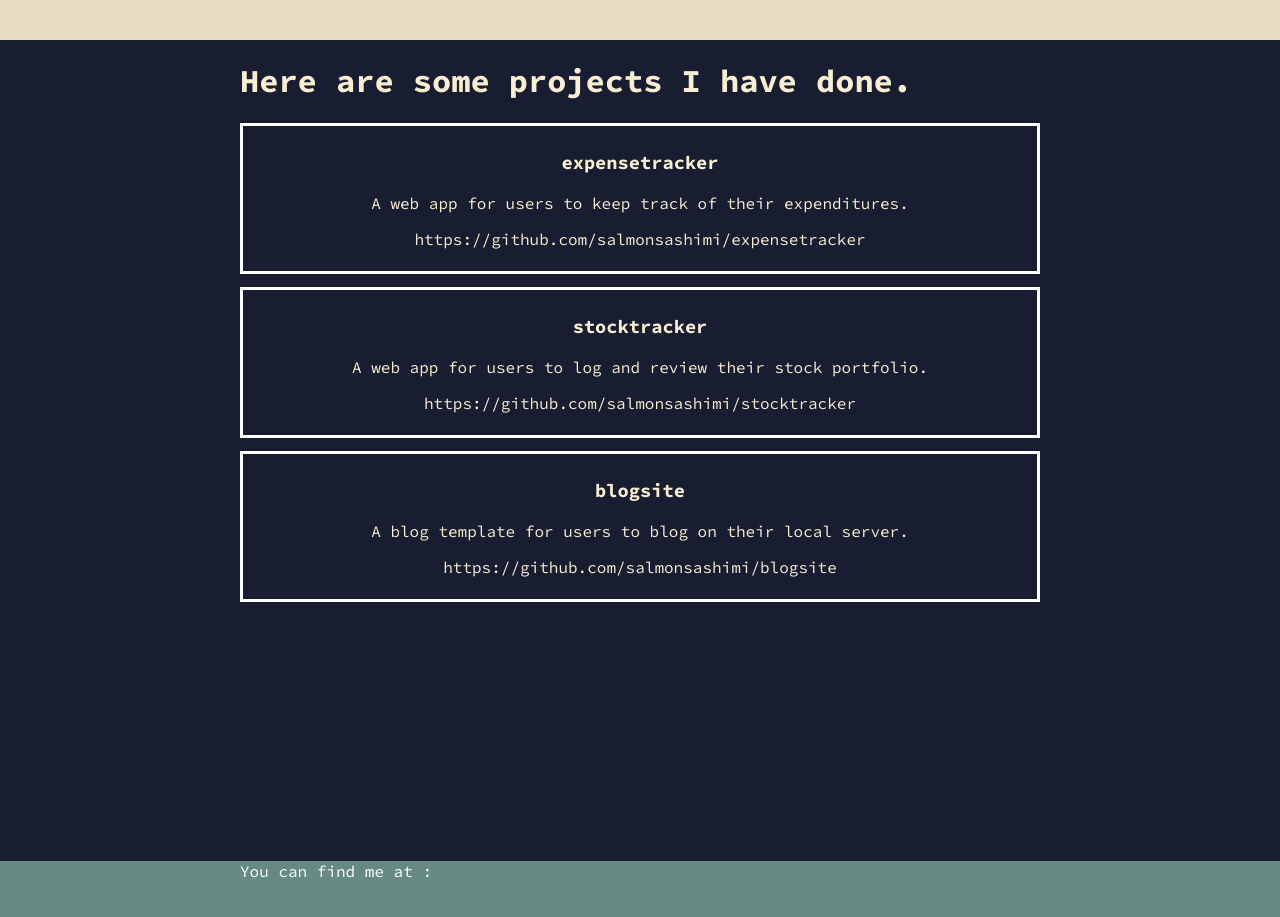
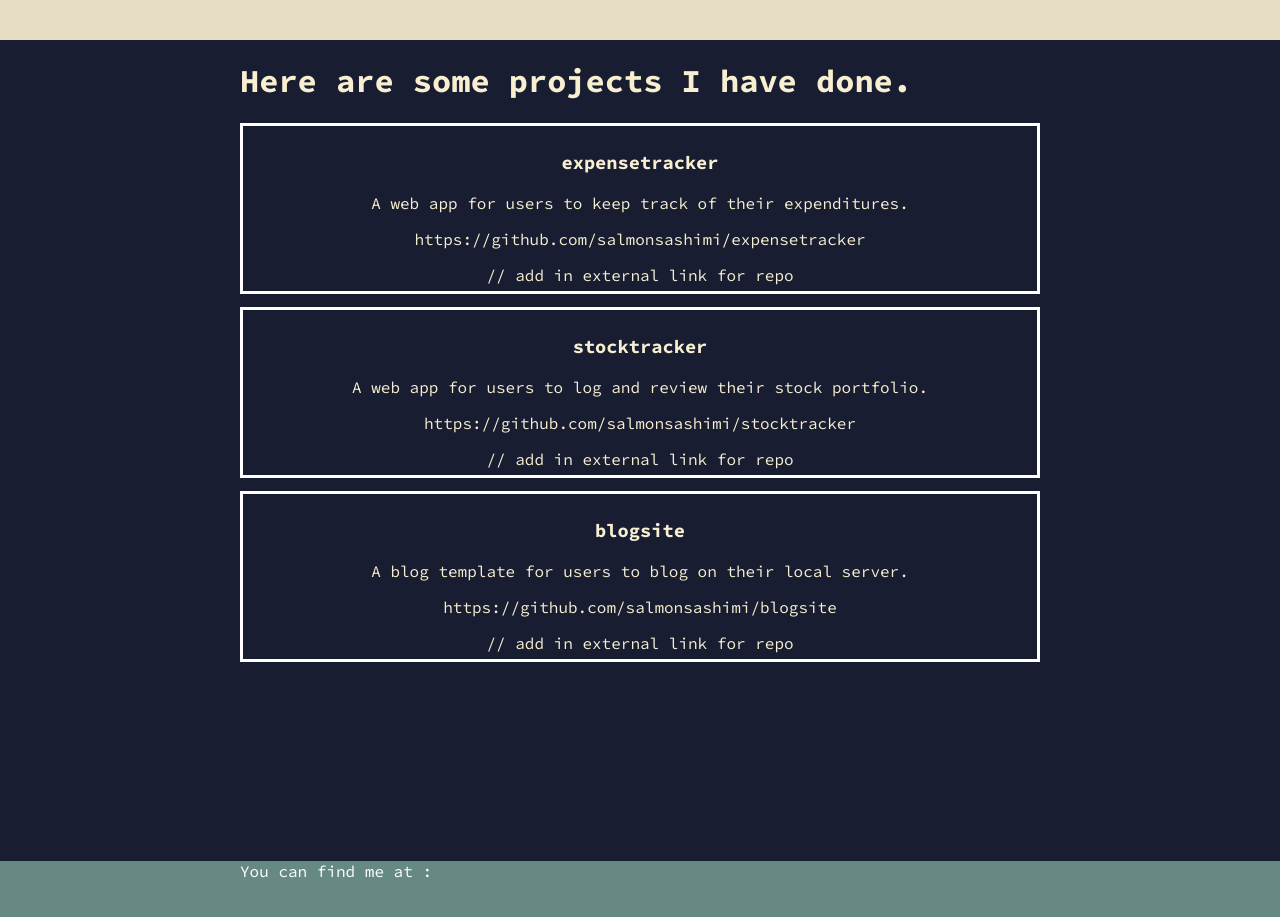
Before and after one commit to salmonsashimi/my-site, a React (Create React App) app: page / in a window 1280 px wide. Shown: the part 1560-2477 px from the top of the page. Built offline with nearby package versions, Linux system fonts and the light colour scheme.

Commit message:
added projects

```diff
--- a/src/components/ProjectBox.js
+++ b/src/components/ProjectBox.js
@@ -1,10 +1,13 @@
 import React from 'react';
 import '../styles/ProjectBox.css';
 
-export default (props) => (
-    <div className='projectBox'>
+const ProjectBox = (props) => (
+    <div className='projectBox' onClick={() => { console.log('helo') }}>
         <h3> {props.name}</h3>
         <p>{props.desc}</p>
         <p>{props.repo}</p>
+    // add in external link for repo
     </div>
 )
+
+export default ProjectBox;
```
